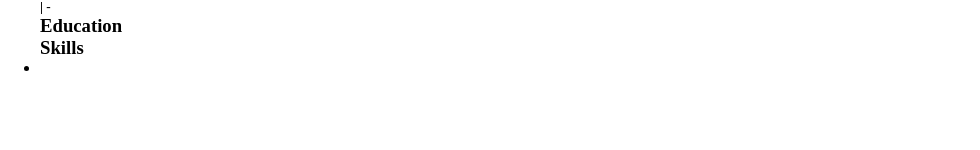
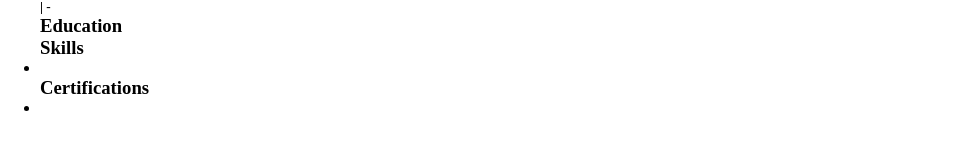
Before and after one commit to gavinv-m/cv-application, a React (Vite) app: page / in a window 1280 px wide. Shown: the part 476-626 px from the top of the page, without its empty margins (0-980 px from the left). Built offline with nearby package versions, Linux system fonts and the light colour scheme.

Commit message:
Add certifications

```diff
--- a/src/App.jsx
+++ b/src/App.jsx
@@ -108,6 +108,7 @@ export default function App() {
             experience={workExperience}
             education={education}
             skills={skills}
+            certifications={certifications}
           ></ResumeMain>
         </div>
       </main>
--- a/src/main/ResumeMain.jsx
+++ b/src/main/ResumeMain.jsx
@@ -1,14 +1,22 @@
 import ExpEduContainer from '../../ExpEduContainer';
 import SkillsCertsContainer from './SkillsCertsContainer';
 
-export default function ResumeMain({ experience, education, skills }) {
+export default function ResumeMain({
+  experience,
+  education,
+  skills,
+  certifications,
+}) {
   return (
     <div className="resume-main">
       <ExpEduContainer
         experience={experience}
         education={education}
       ></ExpEduContainer>
-      <SkillsCertsContainer skills={skills}></SkillsCertsContainer>
+      <SkillsCertsContainer
+        skills={skills}
+        certifications={certifications}
+      ></SkillsCertsContainer>
     </div>
   );
 }
--- a/src/main/SkillsCertsContainer.jsx
+++ b/src/main/SkillsCertsContainer.jsx
@@ -1,4 +1,4 @@
-export default function SkillsCertsContainer({ skills }) {
+export default function SkillsCertsContainer({ skills, certifications }) {
   return (
     <div className="skills-certs-container">
       <div className="skills-container">
@@ -9,6 +9,14 @@ export default function SkillsCertsContainer({ skills }) {
           ))}
         </ul>
       </div>
+      <div className="certifications-container">
+        <h3>Certifications</h3>
+        <ul>
+          {certifications.map((certification) => (
+            <li key={certification.key}>{certification.certification}</li>
+          ))}
+        </ul>
+      </div>
     </div>
   );
 }
```
